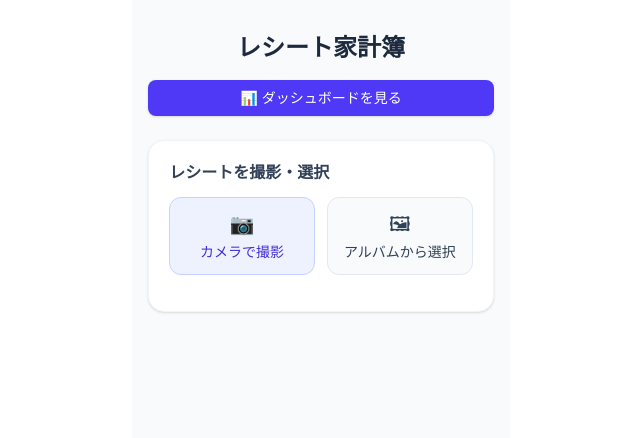
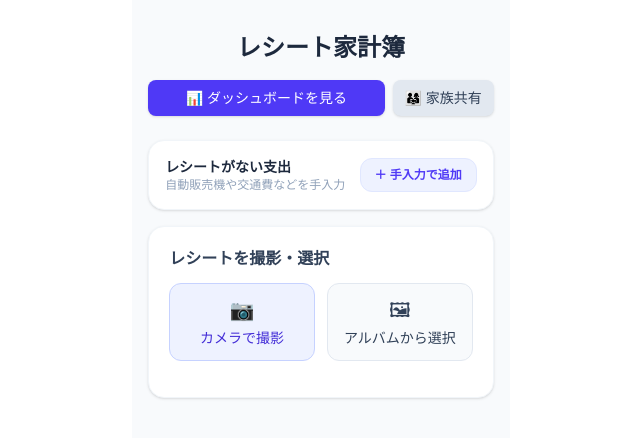
Before and after one commit to pon19/kakeibo-app, a Next.js app: page / in a window 1280 px wide. Shown: the top 438 px of the page, without its empty margins (319-959 px from the left). Built offline with nearby package versions, Linux system fonts and the light colour scheme.

Commit message:
Integrate ManualExpenseModal into Home page with dedicated manual entry button

```diff
--- a/app/page.tsx
+++ b/app/page.tsx
@@ -2,7 +2,8 @@
 
 import { useState, useRef, useEffect } from 'react';
 import Link from 'next/link';
-import { compressImage } from '@/lib/imageCompressor'; // ← 圧縮ユーティリティをインポート
+import { compressImage } from '@/lib/imageCompressor';
+import ManualExpenseModal from '@/components/ManualExpenseModal'; // ← インポート追加
 
 interface ReceiptItem {
   name: string;
@@ -30,6 +31,9 @@ export default function Home() {
   const [result, setResult] = useState<ParsedReceipt | null>(null);
   const [saveSuccess, setSaveSuccess] = useState(false);
   const [validationError, setValidationError] = useState<string | null>(null);
+
+  // 手入力モーダル状態
+  const [isManualModalOpen, setIsManualModalOpen] = useState(false);
 
   const cameraInputRef = useRef<HTMLInputElement>(null);
   const libraryInputRef = useRef<HTMLInputElement>(null);
@@ -102,11 +106,9 @@ export default function Home() {
     setValidationError(null);
 
     try {
-      // 1. 画像圧縮処理
       setLoadingText('画像を最適化中...');
       const compressedFile = await compressImage(file);
 
-      // 2. 解析リクエスト送信
       setLoadingText('AIでレシートを解析中...');
       const formData = new FormData();
       formData.append('file', compressedFile);
@@ -244,6 +246,9 @@ export default function Home() {
         <Link className="flex-1 py-2 px-3 bg-indigo-600 text-white rounded-lg font-medium text-center hover:bg-indigo-700 transition shadow-sm text-sm" href="/dashboard">
           📊 ダッシュボードを見る
         </Link>
+        <Link className="py-2 px-3 bg-slate-200 text-slate-700 rounded-lg font-medium text-center hover:bg-slate-300 transition shadow-sm text-sm" href="/household">
+          👨‍👩‍👧 家族共有
+        </Link>
       </div>
 
       {saveSuccess && (
@@ -262,6 +267,24 @@ export default function Home() {
         </div>
       )}
 
+      {/* 手入力カード */}
+      <div className="bg-white p-4 rounded-2xl border border-slate-100 shadow-sm mb-4 flex items-center justify-between">
+        <div>
+          <h3 className="text-sm font-bold text-slate-800">レシートがない支出</h3>
+          <p className="text-xs text-slate-400">自動販売機や交通費などを手入力</p>
+        </div>
+        <button
+          onClick={() => {
+            setSaveSuccess(false);
+            setIsManualModalOpen(true);
+          }}
+          className="py-2 px-3.5 bg-indigo-50 text-indigo-600 text-xs font-bold rounded-xl hover:bg-indigo-100 transition border border-indigo-100"
+        >
+          ＋ 手入力で追加
+        </button>
+      </div>
+
+      {/* レシート撮影・選択カード */}
       <div className="bg-white p-5 rounded-2xl shadow-sm border border-slate-100 mb-6">
         <h2 className="text-base font-semibold text-slate-700 mb-3">
           レシートを撮影・選択
@@ -518,6 +541,13 @@ export default function Home() {
           </button>
         </div>
       )}
+
+      {/* 手入力モーダル */}
+      <ManualExpenseModal
+        isOpen={isManualModalOpen}
+        onClose={() => setIsManualModalOpen(false)}
+        onSuccess={() => setSaveSuccess(true)}
+      />
     </main>
   );
 }
```
